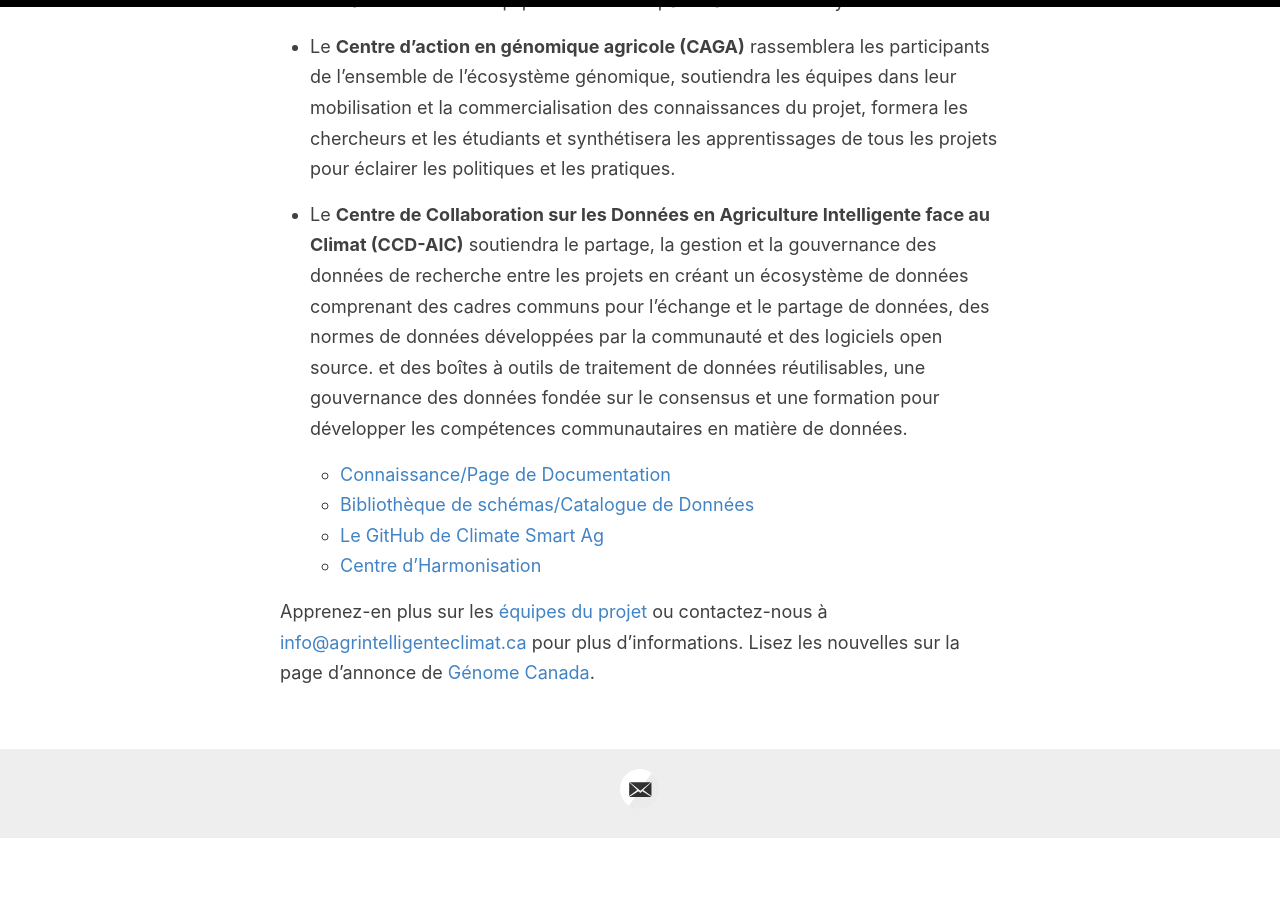
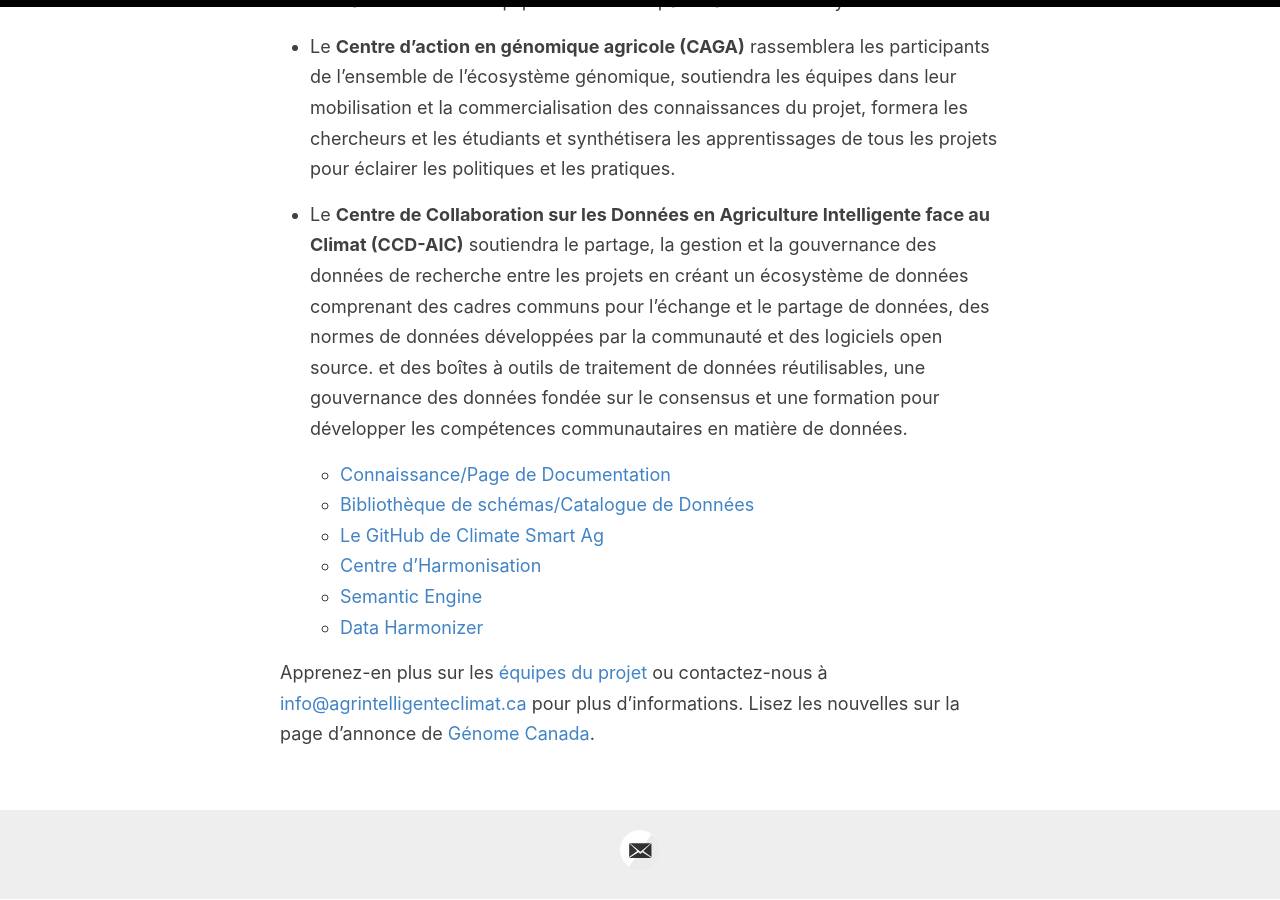
Before and after one commit to ClimateSmartAg/ClimateSmartAg-website-fr, a Jekyll site: the page built from index.md, in a window 1280 px wide and 900 px high, scrolled down 809 px. Built offline with Jekyll 4.4.1, drawn with Linux system fonts in a browser that asks for light colours; our own code applies the rules of GitHub Pages for plain Markdown files; before the commit the page ends 1647 px from its top, so only the background shows below that.

Commit message:
Update index.md
added data harmonizer and semantic engine.

```diff
--- a/index.md
+++ b/index.md
@@ -15,5 +15,7 @@ Deux nouveaux centres de collaboration soutiennent désormais ce travail partout
   - [Bibliothèque de schémas/Catalogue de Données](https://climatesmartagcollab.github.io/HUB-Harmonization/)
   - [Le GitHub de Climate Smart Ag](https://github.com/ClimateSmartAgCollab)
   - [Centre d'Harmonisation](https://github.com/ClimateSmartAgCollab/HUB-Harmonization)
+  - [Semantic Engine](https://www.semanticengine.org/)
+  - [Data Harmonizer](https://github.com/cidgoh/DataHarmonizer)
 
 Apprenez-en plus sur les [équipes du projet](https://climatesmartag.github.io/ClimateSmartAg-website-fr/team/) ou contactez-nous à <info@agrintelligenteclimat.ca> pour plus d'informations. Lisez les nouvelles sur la page d'annonce de [Génome Canada](https://genomecanada.ca/fr/nouvelles-et-evenements/nouvelles/).
```
